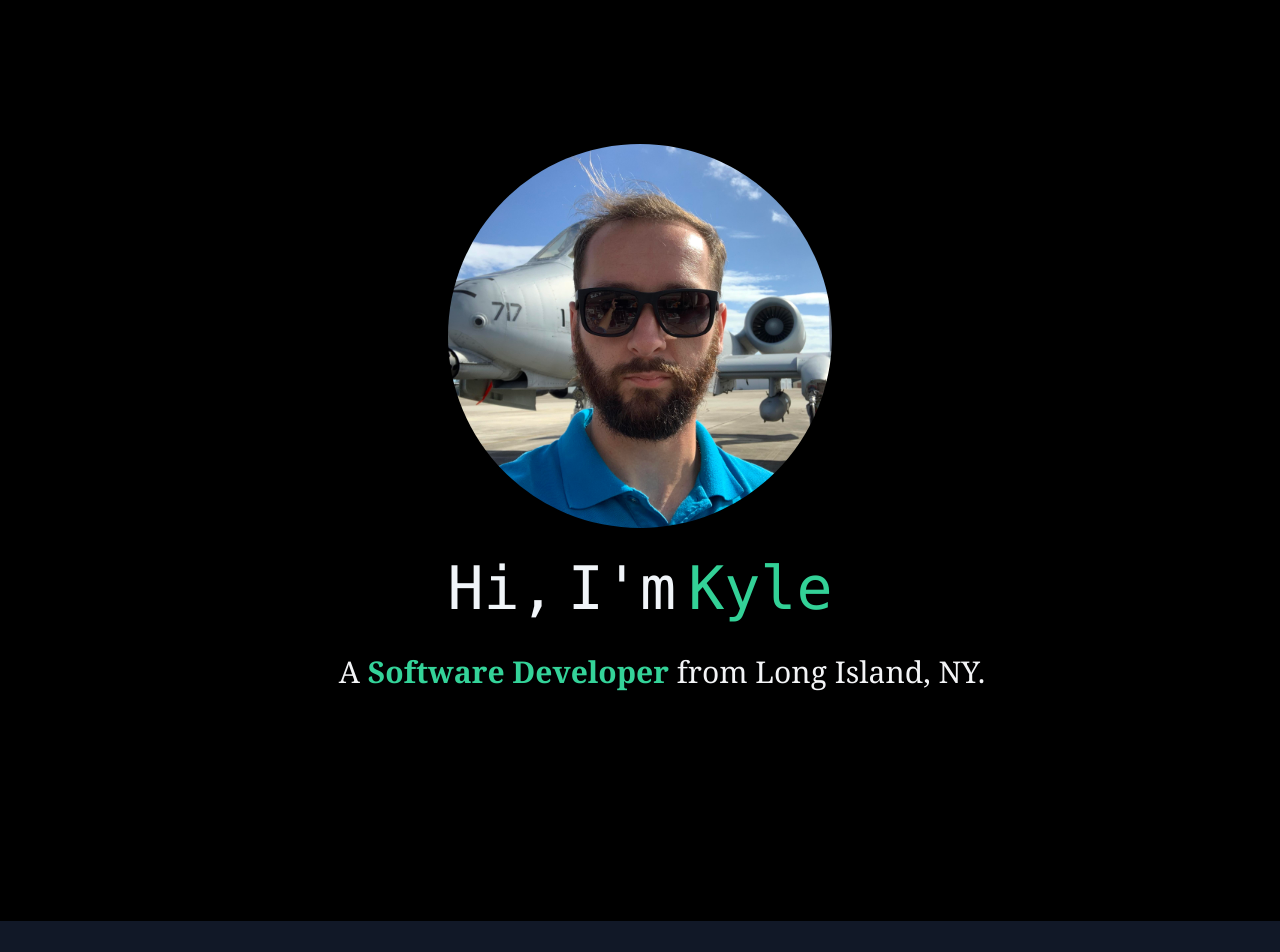
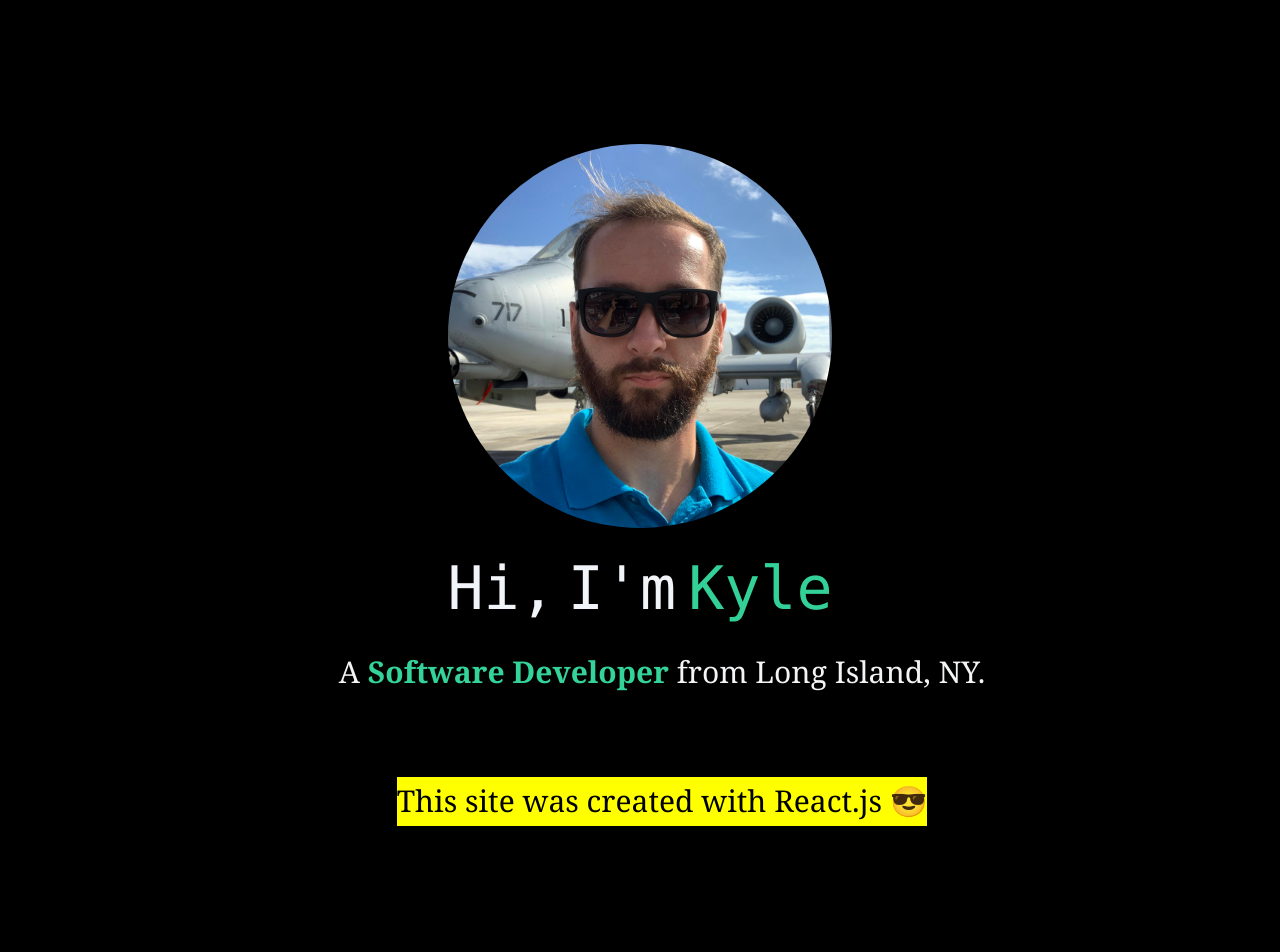
Before and after one commit to Kyle-Holmstrom/kyleholmstrom.github.io, a React (Create React App) app: page / in a window 1280 px wide. Shown: the top 952 px of the page. Built offline with nearby package versions, Linux system fonts and the light colour scheme.

Commit message:
Added in a small section to the hero section.

```diff
--- a/src/components/Hero.js
+++ b/src/components/Hero.js
@@ -16,6 +16,10 @@ const Hero = () => {
                     A <span className="text-emerald-400 font-bold">Software Developer</span> from Long Island, NY.
                 </h2>
             </div>
+            <div className="pl-11 text-gray-100 font-serif flex justify-center text-3xl leading-relaxed">
+                <mark>This site was created with React.js 😎</mark>
+            </div>
+            <br/>
         </div>
     )
 }
```
